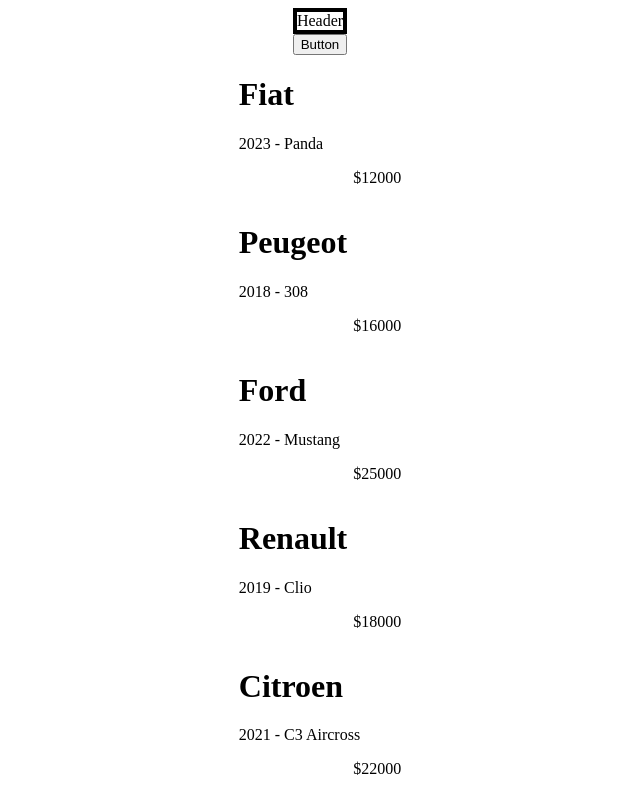
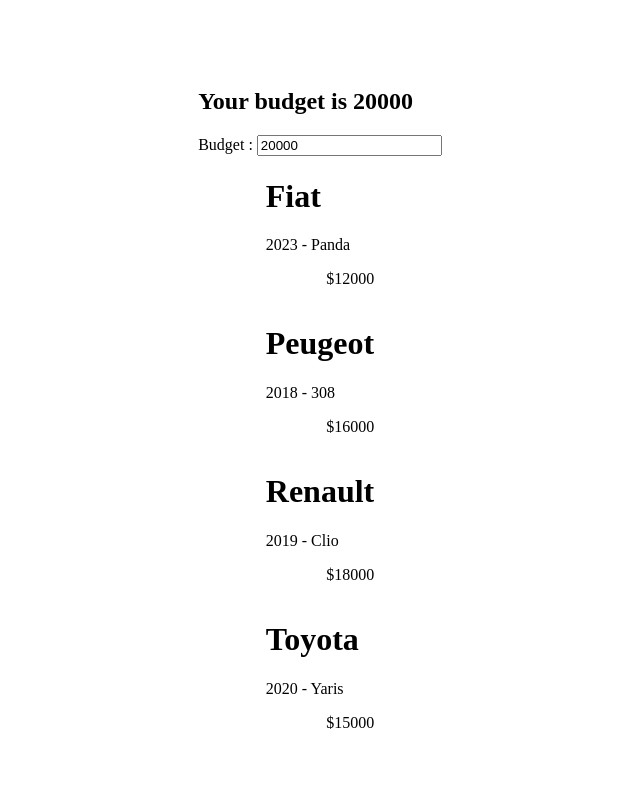
Before and after one commit to skorsens/farm-react-1, a React (Vite) app in the folder frontend/: page / in a window 1280 px wide. Shown: the top 800 px of the page, without its empty margins (320-960 px from the left). Built offline with nearby package versions, Linux system fonts and the light colour scheme.

Commit message:
Use the "useState" hook to input the Budget

```diff
--- a/frontend/src/App.jsx
+++ b/frontend/src/App.jsx
@@ -1,7 +1,6 @@
-import Header from "./components/Header.jsx";
 import Card from "./components/Card.jsx";
-import Button from "./components/Button.jsx";
 import './App.css';
+import {useState} from "react";
 
 export default function App() {
     const data = [
@@ -16,12 +15,18 @@
         { id: 9, name: "Mercedes", year: 2021, model: "A-Class", price: 35000 },
         { id: 10, name: "Audi", year: 2022, model: "A6", price: 40000 }
     ]
+
+    const [budget, setBudget] = useState(20000);
+
     return (
     <div className="bg-purple-800 text-white min-h-screen p-4 flex flex-col justify-center  items-center">
-      <Header/>
-      <Button />
+      <div>
+          <h2>Your budget is {budget}</h2>
+          <label htmlFor="budget">Budget : </label>
+          <input type="number" className="text-black" step={1000} id="budget" value={budget} onChange={(e) => setBudget(e.target.value)} />
+      </div>
       <div className="grid grid-cols-1 gap-4">
-          {data.map((el) => {
+          {data.filter((el) => el.price <= budget).map((el) => {
               return (
                   <Card car={el} key={el.id} />
               )
```
